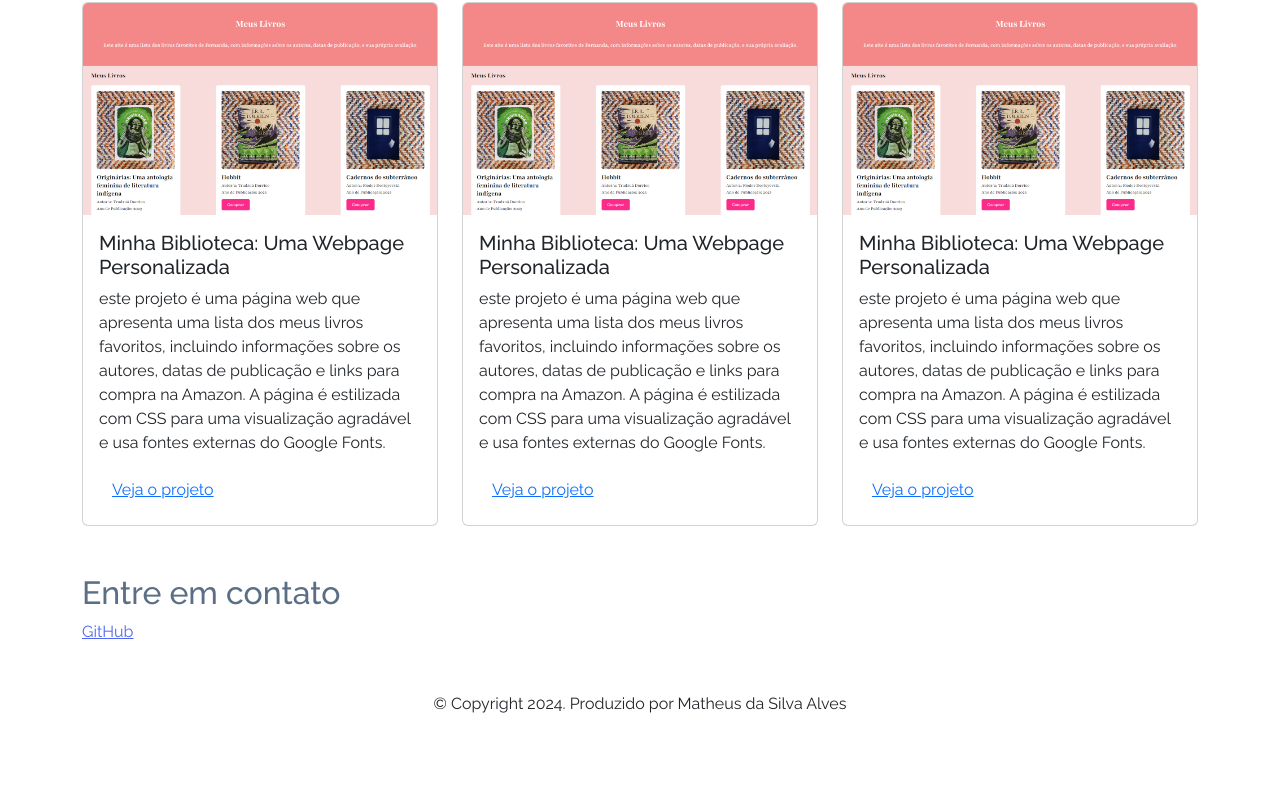
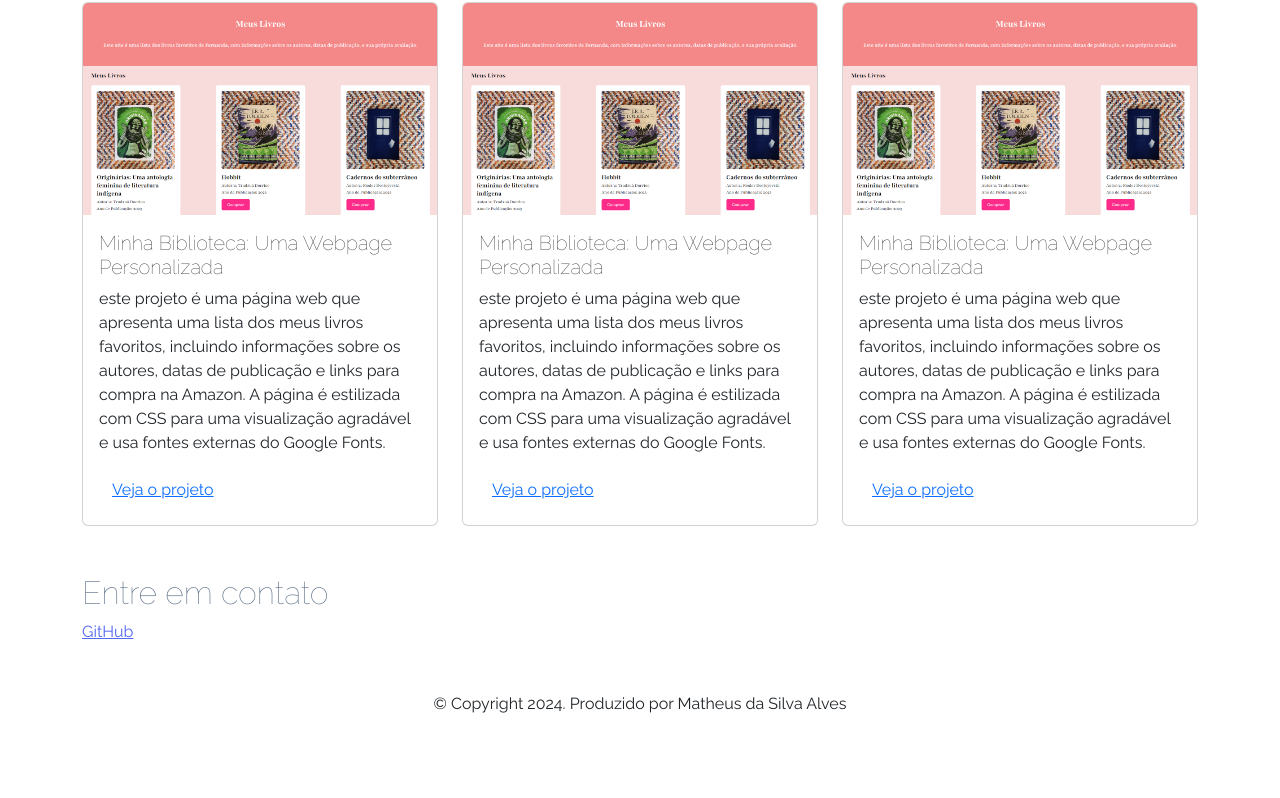
Before and after one commit to GitMatheusGit/Portifolio, a plain HTML site: page index.html in a window 1280 px wide. Shown: the part 512-1310 px from the top of the page. Drawn offline with nearby package versions, Linux system fonts and the light colour scheme.

Commit message:
10 meme .

```diff
--- a/style.css
+++ b/style.css
@@ -12,7 +12,7 @@ body {
 
 h1, h2, h5 {
     color: var(--cor-secundaria);
-    font-weight: 700000000;
+    font-weight: 10;
 }
 
 footer a {
```
